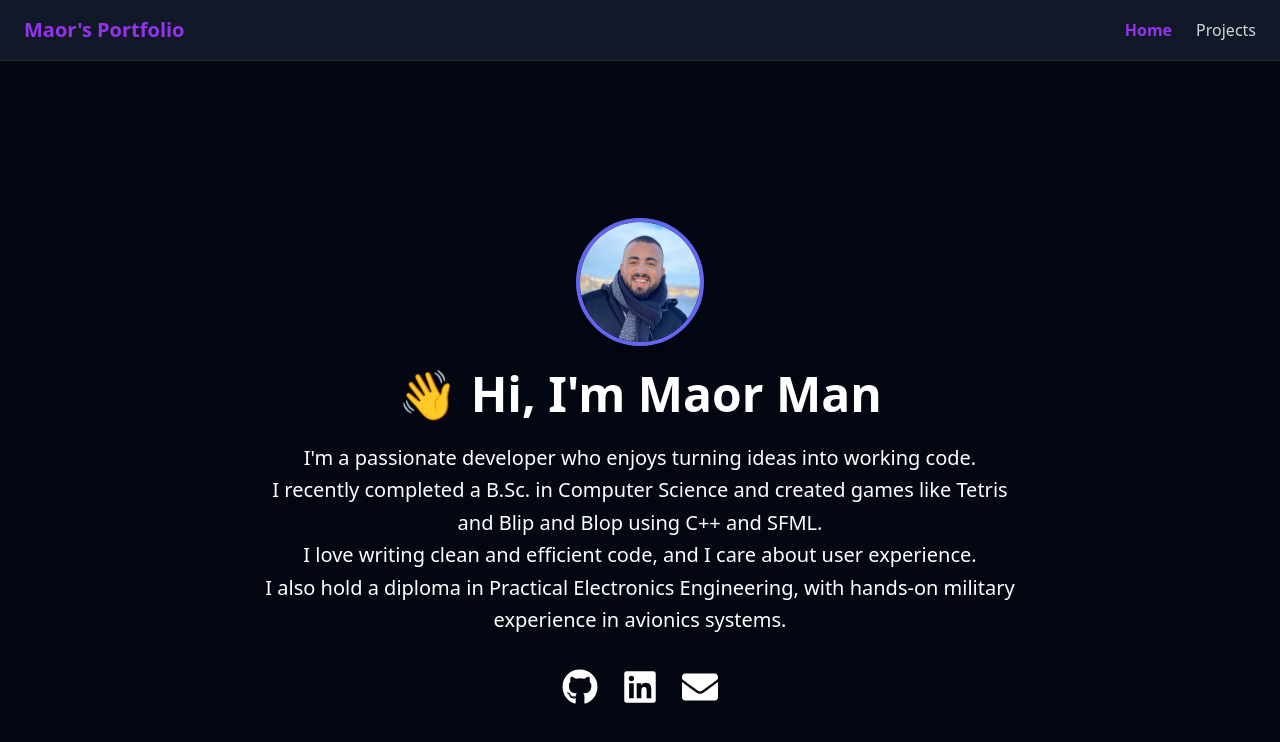
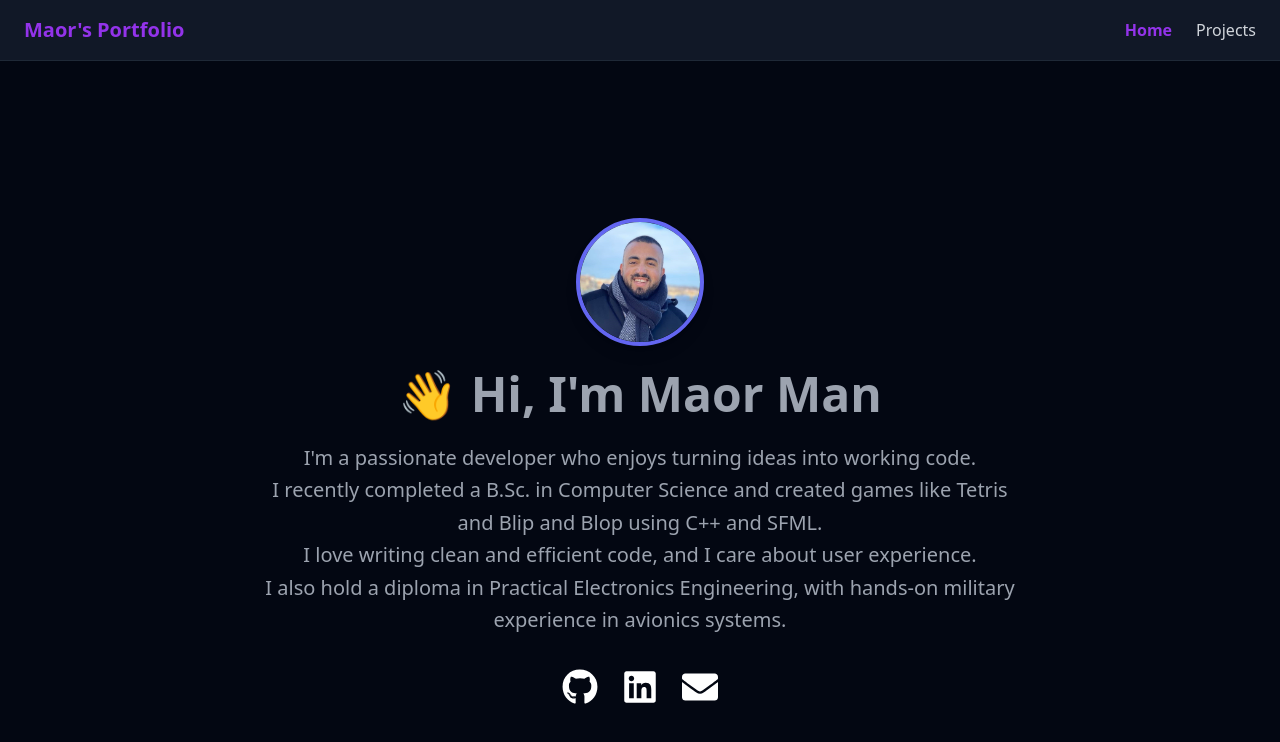
Before and after one commit to MaorMan1/my-portfolio, a React (Vite) app in the folder frontend/: page / in a window 1280 px wide. Shown: the top 742 px of the page. Built offline with nearby package versions, Linux system fonts and the light colour scheme.

Commit message:
Home Page started

```diff
--- a/frontend/src/pages/Home.tsx
+++ b/frontend/src/pages/Home.tsx
@@ -11,9 +11,9 @@ function Home() {
         className="w-32 h-32 rounded-full mb-6 border-4 border-indigo-500 shadow-lg"
       />
 
-      <h1 className="text-5xl font-bold mb-6">👋 Hi, I'm Maor Man</h1>
+      <h1 className="text-5xl font-bold mb-6 text-gray-400">👋 Hi, I'm Maor Man</h1>
 
-      <p className="text-xl max-w-3xl mb-8 leading-relaxed">
+      <p className="text-xl max-w-3xl mb-8 leading-relaxed text-gray-400">
         I'm a passionate developer who enjoys turning ideas into working code.<br />
         I recently completed a B.Sc. in Computer Science and created games like Tetris and Blip and Blop using C++ and SFML.<br />
         I love writing clean and efficient code, and I care about user experience.<br />
```
